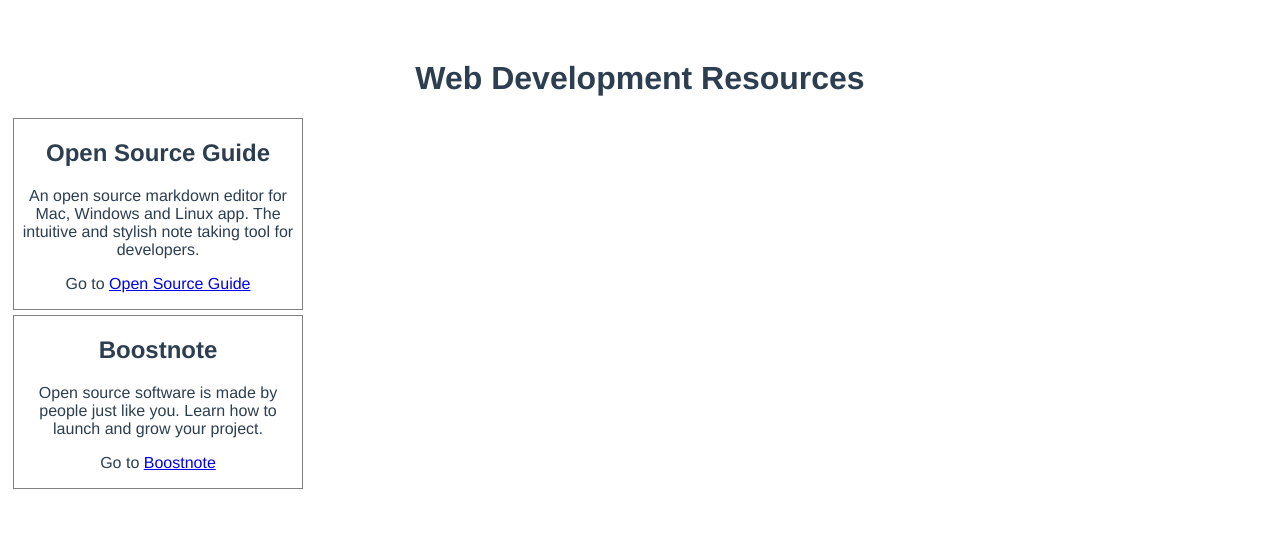
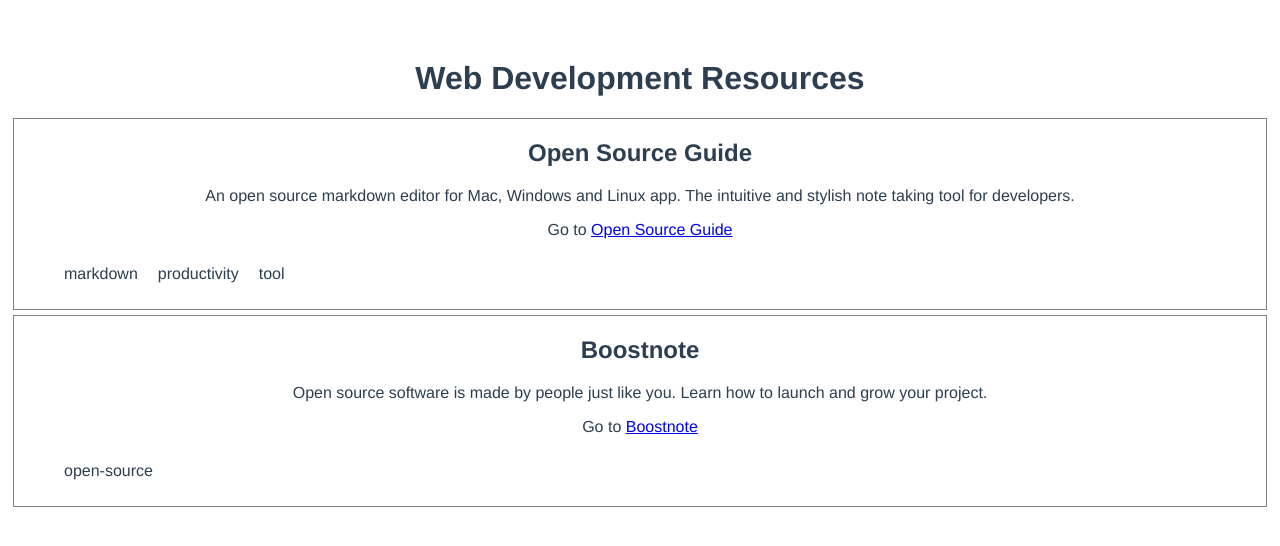
Before and after one commit to KJLarson/WebDevResources-Vue, a Vue app: page / in a window 1280 px wide. Shown: the top 546 px of the page. Built offline with nearby package versions, Linux system fonts and the light colour scheme.

Commit message:
Add and style tags

```diff
--- a/src/components/resources.vue
+++ b/src/components/resources.vue
@@ -2,7 +2,7 @@
 
 <template>
   <div>
-    <div class="card" style="width: 18rem;" v-for="site in websites" v-bind:key="site.id">
+    <div class="card" v-for="site in websites" v-bind:key="site.id">
       <div class="card-body">
         <h2 class="card-title">{{ site.name }}</h2>
         <p>{{ site.description }}</p>
@@ -10,6 +10,9 @@
           Go to
           <a v-bind:href="site.url">{{ site.name }}</a>
         </p>
+        <ul class="tags">
+          <li v-for="tag in site.tags">{{ tag.name }}</li>
+        </ul>
       </div>
     </div>
   </div>
@@ -29,7 +32,11 @@
           url: "https://opensource.guide/",
           description:
             "An open source markdown editor for Mac, Windows and Linux app. The intuitive and stylish note taking tool for developers.",
-          tags: ["markdown", "productivity", "tool"]
+          tags: [
+            { name: "markdown" },
+            { name: "productivity" },
+            { name: "tool" }
+          ]
         },
         {
           id: 2,
@@ -37,7 +44,7 @@
           url: "https://boostnote.io/",
           description:
             "Open source software is made by people just like you. Learn how to launch and grow your project.",
-          tags: ["open-source"]
+          tags: [{ name: "open-source" }]
         }
       ]
     };
@@ -50,5 +57,16 @@
 .card {
   border: gray solid 1px;
   margin: 5px;
+  text-align: center;
+}
+
+.tags {
+  list-style: none;
+  display: flex;
+}
+
+.tags li {
+  padding: 5px;
+  margin: 5px;
 }
 </style>
```
